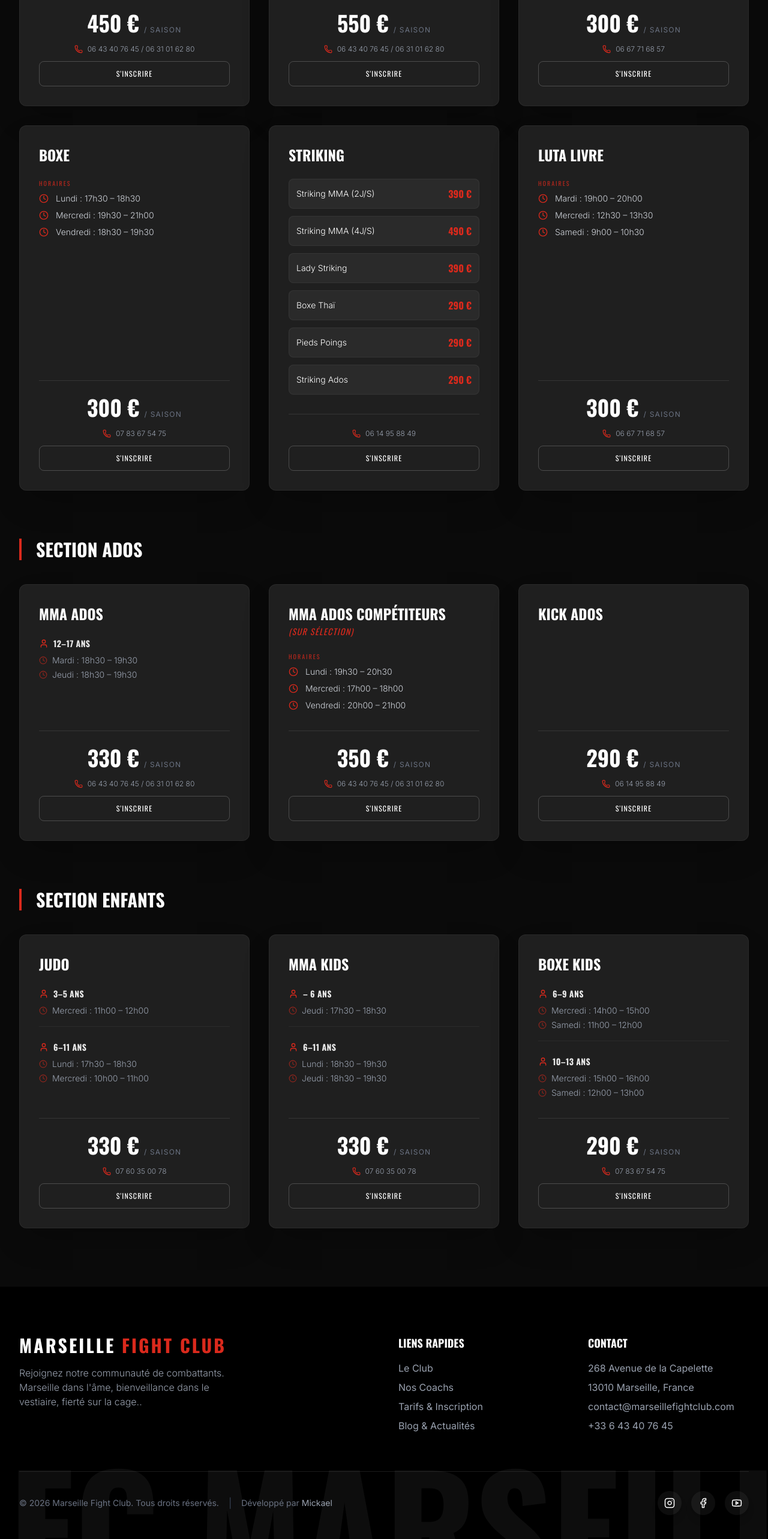
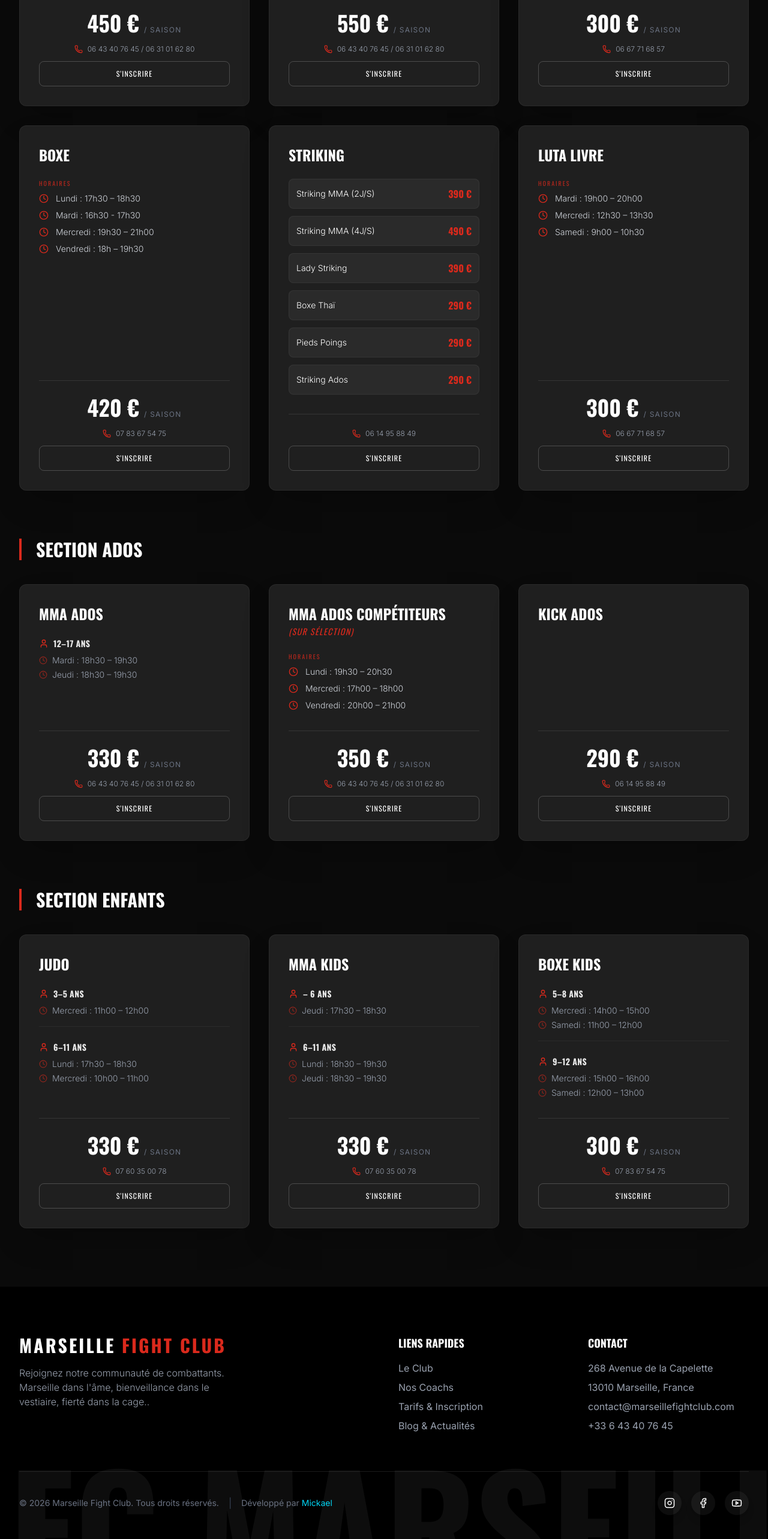
Before and after one commit to marseillefightclub/marseille-fight-club, a Next.js app: page /tarifs in a window 1280 px wide. Shown: the part 761-3327 px from the top of the page at 60% size. Built offline with nearby package versions, Linux system fonts and the light colour scheme.

Commit message:
Update footer developer link color and pricing schedule

```diff
--- a/src/components/Footer.tsx
+++ b/src/components/Footer.tsx
@@ -12,7 +12,7 @@ export default function Footer() {
               Marseille <span className="text-mfc-red">Fight Club</span>
             </h3>
             <p className="text-gray-400 font-light max-w-sm">
-              Rejoignez notre communauté de combattants. Marseille dans l'âme, bienveillance dans le vestiaire, fierté sur la cage..
+              Rejoignez notre communauté de combattants. Marseille dans l'âme, bienveillance dans le vestiaire, fierté dans la cage..
             </p>
           </div>
 
@@ -44,7 +44,7 @@ export default function Footer() {
             </p>
             <span className="hidden md:inline text-gray-700">|</span>
             <p className="text-gray-500 text-sm">
-              Développé par <a href="https://mickaelcode.com" target="_blank" rel="noopener noreferrer" className="text-gray-400 hover:text-white transition-colors hover:underline">Mickael</a>
+              Développé par <a href="https://mickaelcode.com" target="_blank" rel="noopener noreferrer" className="text-cyan-400 hover:text-white transition-colors hover:underline">Mickael</a>
             </p>
           </div>
           <div className="flex gap-4">
--- a/src/components/Pricing.tsx
+++ b/src/components/Pricing.tsx
@@ -82,11 +82,12 @@ const sections: Section[] = [
       },
       {
         name: "BOXE",
-        price: "300 €",
+        price: "420 €",
         schedule: [
           "Lundi : 17h30 – 18h30",
+          "Mardi : 16h30 - 17h30",
           "Mercredi : 19h30 – 21h00",
-          "Vendredi : 18h30 – 19h30"
+          "Vendredi : 18h – 19h30"
         ],
         tel: "07 83 67 54 75"
       },
@@ -190,17 +191,17 @@ const sections: Section[] = [
       },
       {
         name: "BOXE KIDS",
-        price: "290 €",
+        price: "300 €",
         groups: [
           {
-            age: "6–9 ans",
+            age: "5–8 ans",
             schedule: [
               "Mercredi : 14h00 – 15h00",
               "Samedi : 11h00 – 12h00"
             ]
           },
           {
-            age: "10–13 ans",
+            age: "9–12 ans",
             schedule: [
               "Mercredi : 15h00 – 16h00",
               "Samedi : 12h00 – 13h00"
```
